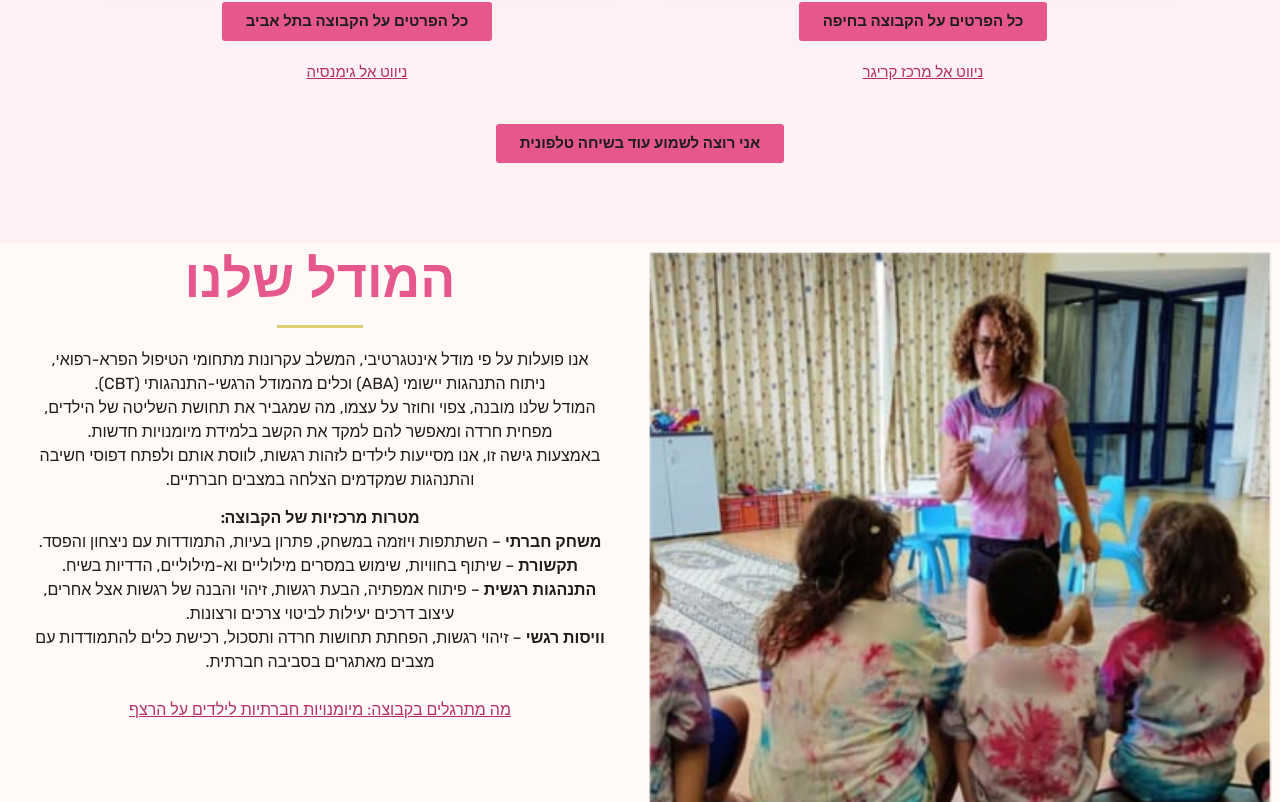
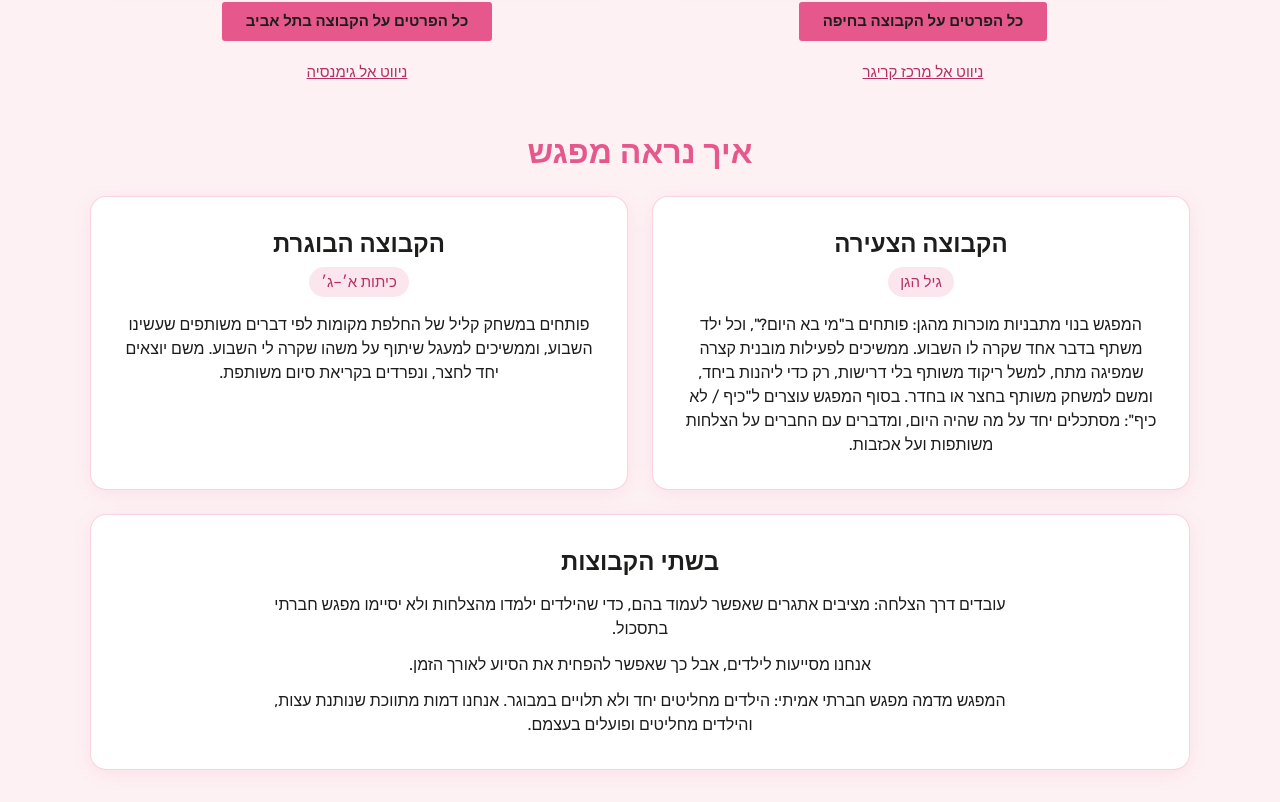
Before and after one commit to hilaovda-galila/galila-site, a React (Vite) app: page / in a window 1280 px wide. Shown: the part 2678-3480 px from the top of the page. Built offline with nearby package versions, Linux system fonts and the light colour scheme.

Commit message:
עמוד הבית: איך נראה מפגש בקבוצה הצעירה ובבוגרת, ומה משותף לשתיהן; עד 8 ילדים בקבוצה; 'הקבוצות שלנו' בתפריט מוביל לכרטיסי הקבוצות
Co-Authored-By: Claude Opus 5.5 <noreply@anthropic.com>

```diff
--- a/src/config/site.ts
+++ b/src/config/site.ts
@@ -71,7 +71,7 @@ export const paths = {
 // "השאירו פרטים" (כפתור "ליצירת קשר" וכפתורי המקטעים מובילים לשם) והוובינר שנמחק.
 export const navLinks = [
   // "הקבוצות שלנו" מוביל לכרטיסי האזורים בעמוד הבית, ומשם לעמודי חיפה ותל אביב (שנשארים לקידום בגוגל)
-  { href: '/#services', label: 'הקבוצות שלנו' },
+  { href: '/#adven', label: 'הקבוצות שלנו' },
   { href: '/מיומנויות-חברתיות-לילדים-על-הרצף/', label: 'מיומנויות חברתיות' },
   { href: '/הצוות-שלנו/', label: 'הצוות שלנו' },
   { href: '/#13', label: 'הורים ממליצים' },
--- /dev/null
+++ b/src/content/groups.ts
@@ -0,0 +1,23 @@
+// איך נראה מפגש בכל קבוצת גיל ומה משותף לשתיהן – בעמוד הבית, תחת "השירותים שלנו".
+// הנוסח לפי מה שהלקוחה כתבה (נובמבר 2026). לא מציינים את משך המפגש.
+export const groupFormats = [
+  {
+    title: 'הקבוצה הצעירה',
+    ages: 'גיל הגן',
+    text: 'המפגש בנוי מתבניות מוכרות מהגן: פותחים ב"מי בא היום?", וכל ילד משתף בדבר אחד שקרה לו השבוע. ממשיכים לפעילות מובנית קצרה שמפיגה מתח, למשל ריקוד משותף בלי דרישות, רק כדי ליהנות ביחד, ומשם למשחק משותף בחצר או בחדר. בסוף המפגש עוצרים ל"כיף / לא כיף": מסתכלים יחד על מה שהיה היום, ומדברים עם החברים על הצלחות משותפות ועל אכזבות.',
+  },
+  {
+    title: 'הקבוצה הבוגרת',
+    ages: 'כיתות א׳–ג׳',
+    text: 'פותחים במשחק קליל של החלפת מקומות לפי דברים משותפים שעשינו השבוע, וממשיכים למעגל שיתוף על משהו שקרה לי השבוע. משם יוצאים יחד לחצר, ונפרדים בקריאת סיום משותפת.',
+  },
+]
+
+export const groupsTogether = {
+  title: 'בשתי הקבוצות',
+  points: [
+    'עובדים דרך הצלחה: מציבים אתגרים שאפשר לעמוד בהם, כדי שהילדים ילמדו מהצלחות ולא יסיימו מפגש חברתי בתסכול.',
+    'אנחנו מסייעות לילדים, אבל כך שאפשר להפחית את הסיוע לאורך הזמן.',
+    'המפגש מדמה מפגש חברתי אמיתי: הילדים מחליטים יחד ולא תלויים במבוגר. אנחנו דמות מתווכת שנותנת עצות, והילדים מחליטים ופועלים בעצמם.',
+  ],
+}
--- a/src/pages/Home.tsx
+++ b/src/pages/Home.tsx
@@ -6,6 +6,7 @@ import ShortsSequence from '../components/ShortsSequence'
 import Testimonials from '../components/Testimonials'
 import { PinIcon } from '../components/icons'
 import { areas, introVideo, shorts, site, youtubeChannel } from '../config/site'
+import { groupFormats, groupsTogether } from '../content/groups'
 import { home } from '../content'
 import { testimonials } from '../content/testimonials'
 import { homeFaq } from '../content/homeFaq'
@@ -70,7 +71,7 @@ export default function Home() {
         <div className="mx-auto flex max-w-[1100px] flex-col items-center">
           <h2 className="title text-center">{w['65f38e61'].text}</h2>
           <span className="divider my-5" />
-          <p className="mb-10 max-w-[640px] text-center text-lg">מיומנויות חברתיות לילדים על הרצף, בקבוצות קטנות לפי גיל.</p>
+          <p className="mb-10 max-w-[640px] text-center text-lg">מיומנויות חברתיות לילדים על הרצף, בקבוצות קטנות של עד 8 ילדים, לפי גיל.</p>
 
           <div className="grid w-full gap-8 md:grid-cols-2">
             {areas.map((area) => (
@@ -106,6 +107,28 @@ export default function Home() {
                 </a>
               </div>
             ))}
+          </div>
+
+          {/* איך נראה מפגש בכל קבוצת גיל */}
+          <div className="mt-12 w-full">
+            <h3 className="mb-6 text-center text-[28px] leading-tight font-extrabold text-brand md:text-[32px]">איך נראה מפגש</h3>
+            <div className="grid gap-6 md:grid-cols-2">
+              {groupFormats.map((group) => (
+                <article key={group.title} className="card p-6 text-center md:p-8">
+                  <h4 className="text-[24px] leading-tight font-extrabold">{group.title}</h4>
+                  <p className="mt-2 inline-block rounded-full bg-powder px-3 py-1 text-[15px] font-medium text-brand-deep">{group.ages}</p>
+                  <p className="mt-4">{group.text}</p>
+                </article>
+              ))}
+            </div>
+            <article className="card mt-6 p-6 text-center md:p-8">
+              <h4 className="text-[24px] leading-tight font-extrabold">{groupsTogether.title}</h4>
+              <ul className="mx-auto mt-4 max-w-[760px] space-y-3">
+                {groupsTogether.points.map((point) => (
+                  <li key={point}>{point}</li>
+                ))}
+              </ul>
+            </article>
           </div>
 
           <a href="#contact" className="btn mt-10">
```
